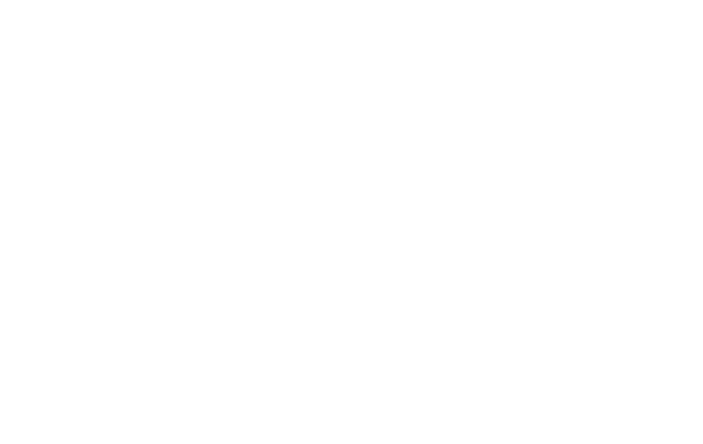
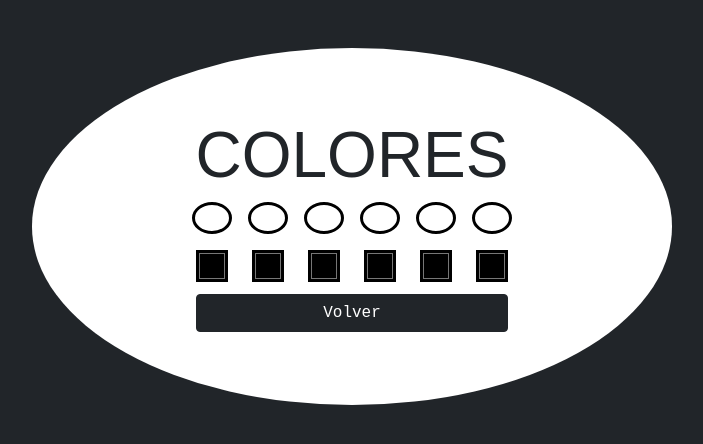
Before and after one commit to friquelmesori/fjrs-fdo-mastermind, a plain HTML site: page pages/coloresDificil.html in a window 1280 px wide. Shown: the whole page, without its empty margins (288-991 px from the left). Drawn offline with nearby package versions, Linux system fonts and the light colour scheme; a web font is replaced by a local one.

Commit message:
Creada la parte visual de las paginas colores que se muestras al seleccionar un nivel, 4 para facil, 5 para intermedio y 6 para dificil

```diff
--- a/css/styles.css
+++ b/css/styles.css
@@ -55,6 +55,22 @@ html, body{
     text-align: center;
 }
 
+.circulo{
+    border-radius: 50%;
+    border: solid black 0.2em;
+    height: 2em;
+    width: 2em;
+    margin: 0.5em;
+}
+
+input[type="color"] {
+    width: 2em;
+    height: 2em;
+    border: solid 0.2em black;
+    margin-top: 0.5em;
+    margin-bottom: 0.5em;
+}
+
 /* .btn-form{
     width: 15em;
 } */
--- a/pages/coloresDificil.html
+++ b/pages/coloresDificil.html
@@ -0,0 +1,71 @@
+<!DOCTYPE html>
+<html lang="en">
+<head>
+    <meta charset="UTF-8">
+    <meta name="viewport" content="width=device-width, initial-scale=1.0">
+    <title>MASTERMIND</title>
+
+    <!-- CSS -->
+    <link rel="stylesheet" href="../css/styles.css">
+
+    <!-- BOOSTRAP -->
+    <link href="https://cdn.jsdelivr.net/npm/bootstrap@5.1.3/dist/css/bootstrap.min.css" rel="stylesheet" integrity="sha384-1BmE4kWBq78iYhFldvKuhfTAU6auU8tT94WrHftjDbrCEXSU1oBoqyl2QvZ6jIW3" crossorigin="anonymous">
+
+</head>
+<body class="body bg-dark">
+
+    <div class="container-fluid bg-dark">
+        <!-- <div class="row my-5 d-flex justify-content-center align-items-center">
+            <div class="col-6 bg-warning">a</div> -->
+        <div class="row my-5 d-flex justify-content-center align-items-center">
+            <div class="col-lg-6 col-md-8 col-sm-10 bg-white">
+                <div class="row d-flex justify-content-center align-items-center">
+                    <div class="col-8">
+                        <div class="card my-5 border-5 border-white rounded-pill bg-white d-flex justify-content-start align-items-center">
+                            <!-- flex-column botones uno debajo del otro -->
+                            <div class="card-body d-flex flex-column">
+                              <h5 class="card-title display-3">COLORES</h5>
+                              <div class="row">
+                                <div class="col circulo" id="circilo1"></div>
+                                <div class="col circulo" id="circilo2"></div>
+                                <div class="col circulo" id="circilo3"></div>
+                                <div class="col circulo" id="circilo4"></div>
+                                <div class="col circulo" id="circilo5"></div>
+                                <div class="col circulo" id="circilo6"></div>
+
+                              </div>
+                              <div class="row">
+                                <div class="col d-flex">
+                                    <input type="color" value="">
+                                </div>
+                                <div class="col d-flex">
+                                    <input type="color" value="">
+                                </div>
+                                <div class="col d-flex">
+                                    <input type="color" value="">
+                                </div>
+                                <div class="col d-flex">
+                                    <input type="color" value="">
+                                </div>
+                                <div class="col d-flex">
+                                    <input type="color" value="">
+                                </div>
+                                <div class="col d-flex">
+                                    <input type="color" value="">
+                                </div>
+                            </div>
+
+                              <a href="../pages/nivel.html" class="btn my-1 btn-dark">Volver</a>
+                            </div>
+                          </div>
+                    </div>
+                </div>
+            </div>
+        </div>
+    </div>
+
+    <!-- BOOSTRAP -->
+    <script src="https://cdn.jsdelivr.net/npm/bootstrap@5.1.3/dist/js/bootstrap.bundle.min.js" integrity="sha384-ka7Sk0Gln4gmtz2MlQnikT1wXgYsOg+OMhuP+IlRH9sENBO0LRn5q+8nbTov4+1p" crossorigin="anonymous"></script>
+
+</body>
+</html>
```
Also changed, not shown: pages/coloresFacil.html (+62 -0 lines), pages/coloresIntermedio.html (+67 -0 lines), pages/nivel.html (+2 -2 lines).
